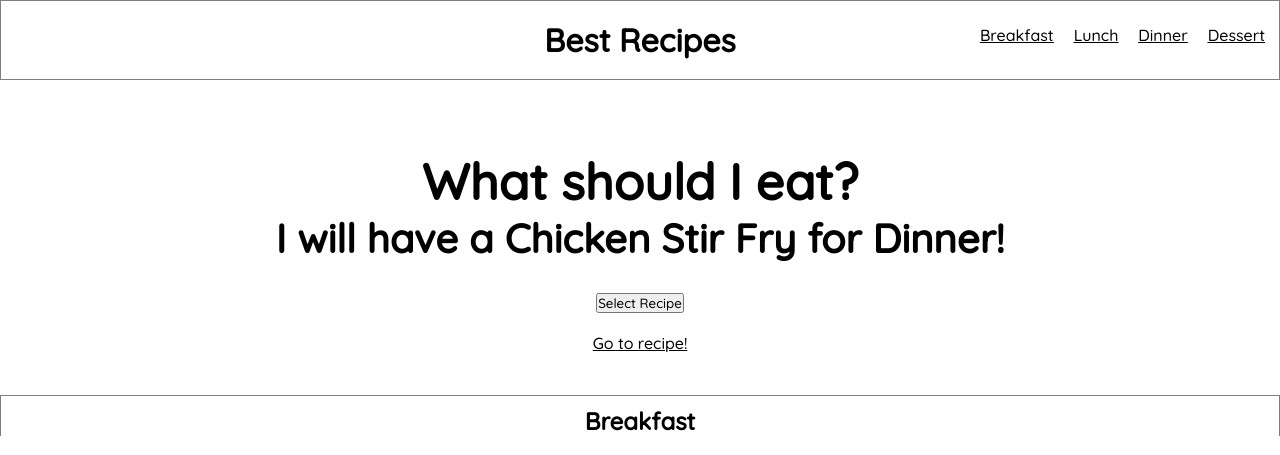
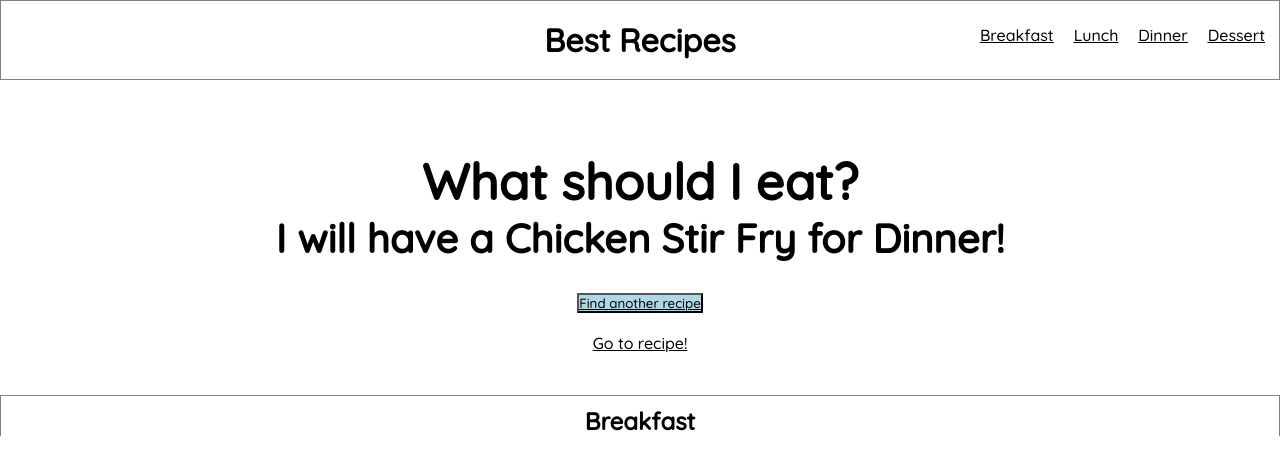
Before and after one commit to demarsberhe/html-recipes, a website: page index.html in a window 1280 px wide. Both pictures are taken after a click on the button "Select Recipe". Shown: the top 455 px of the page. Drawn offline with Linux system fonts and the light colour scheme.

Commit message:
changed background color of buttons to light blue

```diff
--- a/index.html
+++ b/index.html
@@ -25,7 +25,8 @@
         <div id="search-selectors">
           <h3>What should I eat?</h3>
           <h4 id="recipe-selected">...</h4>
-        <button id="recipe-button">Select Recipe</button>
+       <button id="recipe-button">Select Recipe</button>
+       <button id="try-again"><a href="index.html">Find another recipe</a></button>
         <a href= ''id="recipe-link">Go to recipe!</a>
         </div>
     </div>
--- a/recipes.js
+++ b/recipes.js
@@ -39,6 +39,10 @@ recipes.push(chickenStirFry);
 recipes.push(oreoCheesecakeBars);
 recipes.push(oreoTruffles);
 
+//recipeId values for each recipe object
+const idValues = recipes.map(recipe=>{return recipe.recipeId});
+console.log(idValues);
+
 
 //function selects a random recipe from the array
 function generateRandomRecipe(arrayOfRecipes){
@@ -46,32 +50,87 @@ function generateRandomRecipe(arrayOfRecipes){
   let randomNum = Math.round(Math.random()* numOfRecipes);
   return arrayOfRecipes[randomNum];
 }
-//function returns the section link of the recipe based on meal type
+//function sets the href value for the 'Go to recipe!' text to the title of the randomly selected recipe
 function setLink(recipe){
-  if(recipe.mealType === 'Breakfast'){
-    document.getElementById('recipe-link').setAttribute('href', '#breakfast');
-  } else if(recipe.mealType === 'Lunch'){
-    document.getElementById('recipe-link').setAttribute('href', '#lunch');
-  } else if(recipe.mealType === 'Dinner'){
-    document.getElementById('recipe-link').setAttribute('href', '#dinner');
-  } else if(recipe.mealType === 'Dessert'){
-    document.getElementById('recipe-link').setAttribute('href', 'dessert.html');
+  if(recipe.mealType === "Dessert"){
+    document.getElementById('recipe-link').setAttribute('href',`dessert.html#${recipe.recipeId}`);
+    //console.log(recipe.recipeId.classList)
+    //document.getElementById(`${recipe.recipeId}`).classList.add('selected-border');
+  } else{
+    document.getElementById('recipe-link').setAttribute('href', `#${recipe.recipeId}`);
+    //document.getElementById(`${recipe.recipeId}`).classList.add('selected-border');
   }
 
 }
+/*function addBorder(recipe){
+  if(recipe.mealType === "Dessert"){
+    document.getElementById('recipe-link').setAttribute('href',`dessert.html#${recipe.recipeId}`);
+    //console.log(recipe.recipeId.classList)
+    //document.getElementById(`${recipe.recipeId}`).classList.add('selected-border');
+  } else{
+    document.getElementById('recipe-link').setAttribute('href', `#${recipe.recipeId}`);
+    //document.getElementById(`${recipe.recipeId}`).classList.add('selected-border');
+  }
 
-document.getElementById('recipe-button').addEventListener("click", function(){
-  /*document.getElementsByTagName('figcaption').forEach(element =>{
-    if(element.classList.includes('selected-border')){
-      element.classList.remove('selected-border');
-    }
-  })*/
+}*/
+
+
+document.getElementById('recipe-button').addEventListener("click", () =>{
   let selectedRecipe = generateRandomRecipe(recipes);
   document.getElementById('recipe-selected').innerHTML = selectedRecipe.mealResponse(); //this updates the '...' text currently on the site with the randomly selected recipe
   document.getElementById('recipe-link').style.display = 'block'; // this displays the recipe link below the button
   setLink(selectedRecipe); //the href attribute of the 'Go to recipe!' will update with the corresponding link
-  document.getElementById('recipe-link').addEventListener('click', function(){
-    document.getElementById(`${selectedRecipe.recipeId}`).classList.add('selected-border'); // gray border is applied to the recipe selected by the generator
-  })
+  document.getElementById('recipe-button').style.display = 'none';
+  document.getElementById('try-again').style.display = 'inline';
+  document.getElementById(`${selectedRecipe.recipeId}`).classList.add('selected-border'); // gray border is applied to the recipe selected by the generator
+  //NOTE: this class is not being applied to recipes located on the dessert.html page
+  /*
+
+
+  //commented out code
+  //document.getElementById(`${selectedRecipe.recipeId}`).classList.add('selected-border'); // gray border is applied to the recipe selected by the generator
+
+  //if(selectedRecipe.mealType === "Dessert"){
+    //window.location = "dessert.html";
+
+
+  //} else{
+    //document.getElementById(`${selectedRecipe.recipeId}`).classList.add('selected-border'); // gray border is applied to the recipe selected by the generator
+  //}
+  /*let highlightedElements = document.getElementsByClassName('selected-border');
+  console.log(highlightedElements);
+  console.log(highlightedElements.length);
+  if(highlightedElements.length > 1){
+    console.log(highlightedElements[1].classList);
+    highlightedElements[1].classList.remove('selected-border');
+  }*/
+  //highlightedElements.forEach(element=>{
+    //element.classList.remove('selected-border');
+  //});
+
+  /*let includeClass = idValues.filter(element=>{
+   if(document.getElementById(element).hasClass('selected-border')){
+      return element;
+
+    }
+  //});
+  includeClass.forEach(element=>{
+    document.getElementById(element).classList.remove('selected-border')
+
+  })*/
+
+
+    //if(document.getElementById(`"${id}"`).classList.includes('selected-border')){
+      //document.getElementById(`"${id}"`).classList.remove('selected-border')
+      //let idVal =
+      //console.log(idVal);
+    //}
+  //document.getElementsByTagName('figcaption').forEach(element =>{
+    //if(element.classList.includes('selected-border')){
+      //element.classList.remove('selected-border');
+    //}
+  //}
+
+
 
 })
--- a/scss/_base.scss
+++ b/scss/_base.scss
@@ -27,9 +27,14 @@
     margin-bottom: 10px;
   }
   button{
-    margin-top: 20px;
+   margin-top: 20px;
+   background-color: lightblue;
   }
 
+}
+
+#try-again{
+  display: none;
 }
 
 body{
```
Also changed, not shown: dessert.html (+1 -0 lines), css/index.css.
